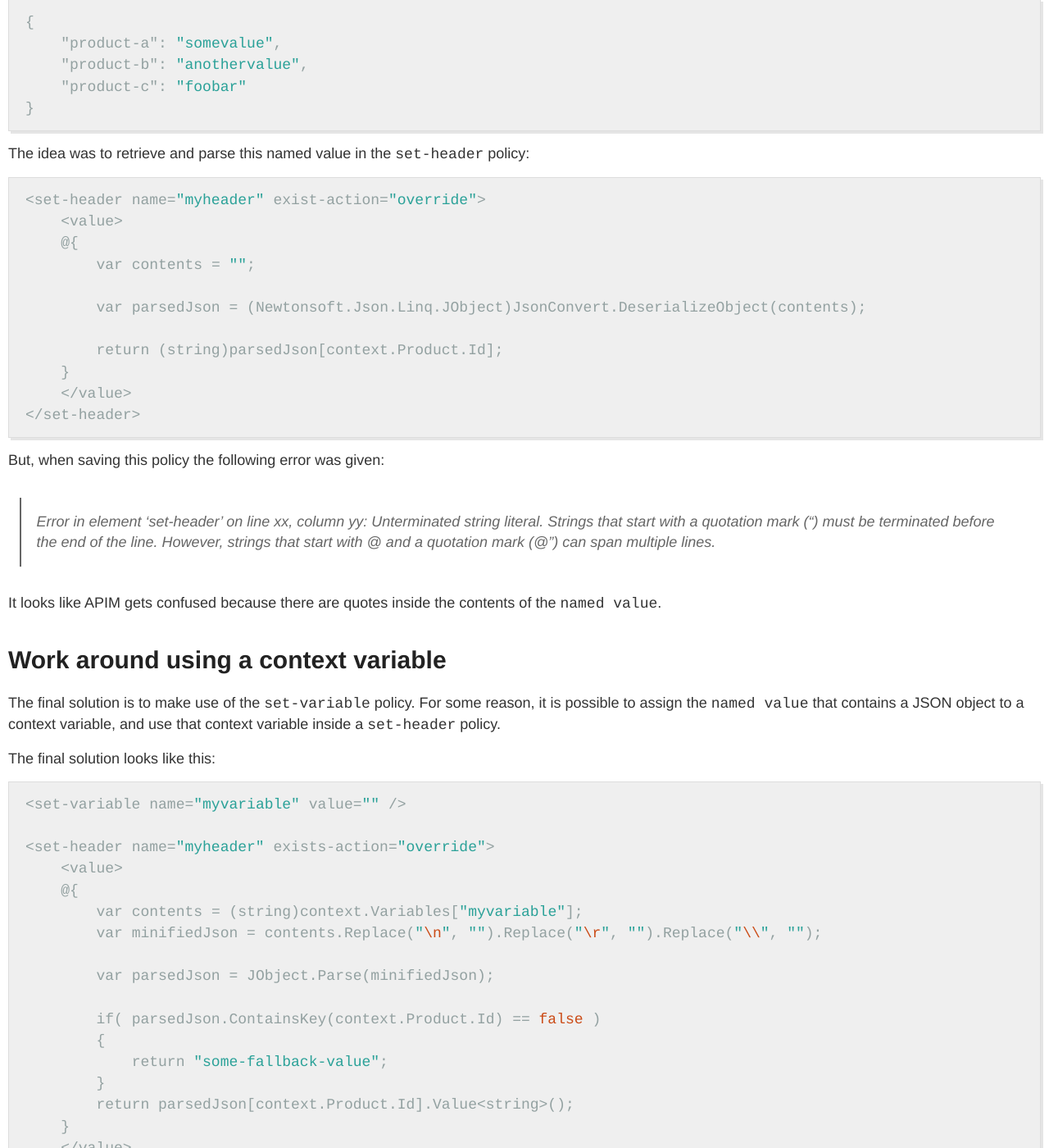
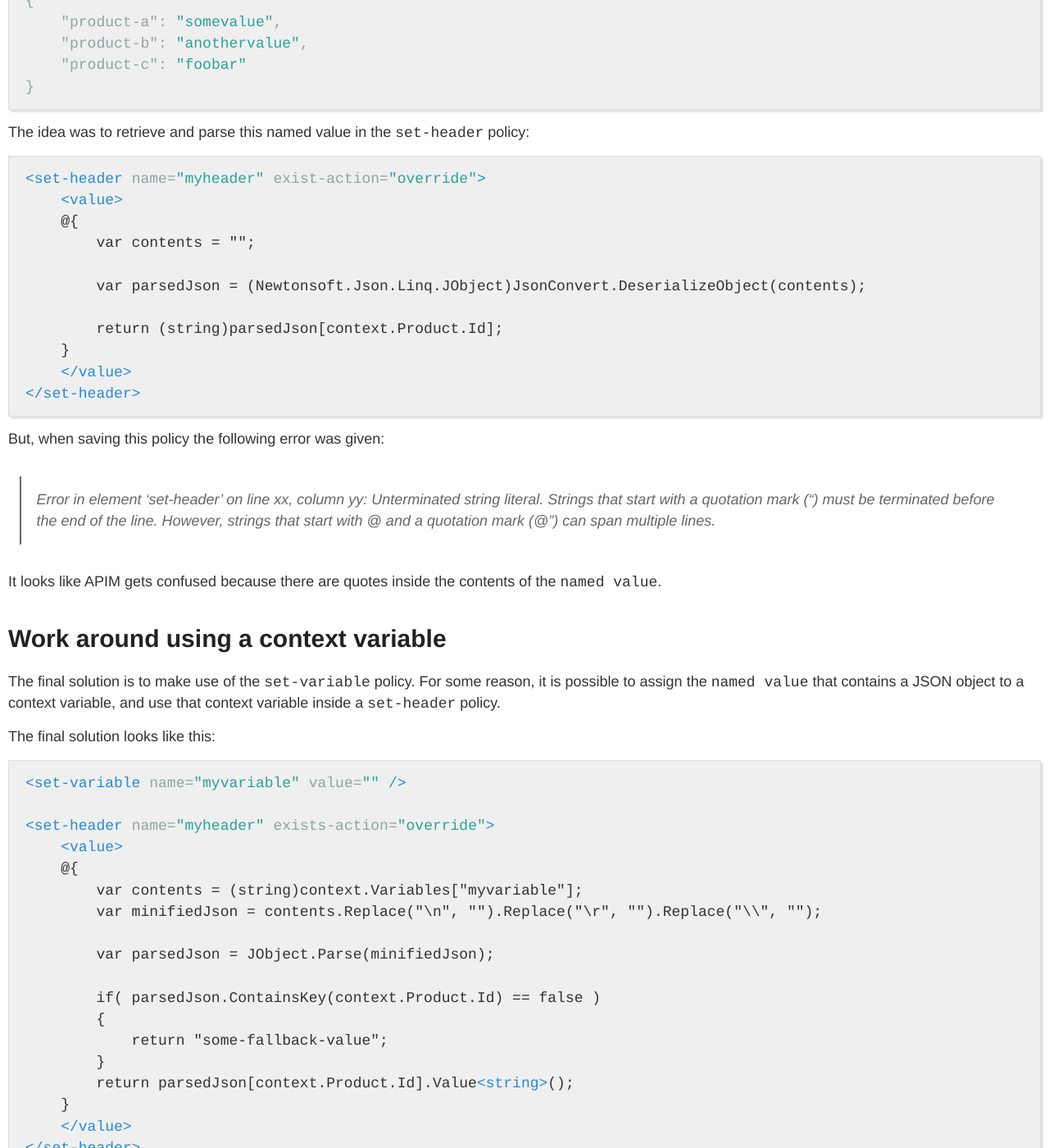
Before and after one commit to fgheysels/fgheysels.github.io, a Jekyll site: the page built from _posts/2022-11-15-json-in-apim-policies.md, in a window 1280 px wide and 1400 px high, scrolled down 1082 px. Shown: the whole window at 82% size. Built offline with Jekyll 4.4.1, drawn with Linux system fonts in a browser that asks for light colours; comment, search, counter and statistics services are not loaded.

Commit message:
fix tags

````diff
--- a/_posts/2022-11-15-json-in-apim-policies.md
+++ b/_posts/2022-11-15-json-in-apim-policies.md
@@ -22,7 +22,6 @@ I then created an APIM policy that would use this named value, like this:
 ```json
 <set-header name="myheader" exist-action="override">
     <value>{{some-value-@(context.Product.Id)}}</value>
-    </value>
 </set-header>
 ```
 
@@ -43,7 +42,7 @@ To work around this, I thought of creating one single `named value` that contain
 
 The idea was to retrieve and parse this named value in the `set-header` policy:
 
-```json
+```xml
 <set-header name="myheader" exist-action="override">
     <value>
     @{
@@ -69,7 +68,7 @@ The final solution is to make use of the `set-variable` policy.  For some reason
 
 The final solution looks like this:
 
-```json
+```xml
 <set-variable name="myvariable" value="{{my-named-value}}" />
 
 <set-header name="myheader" exists-action="override">
````
